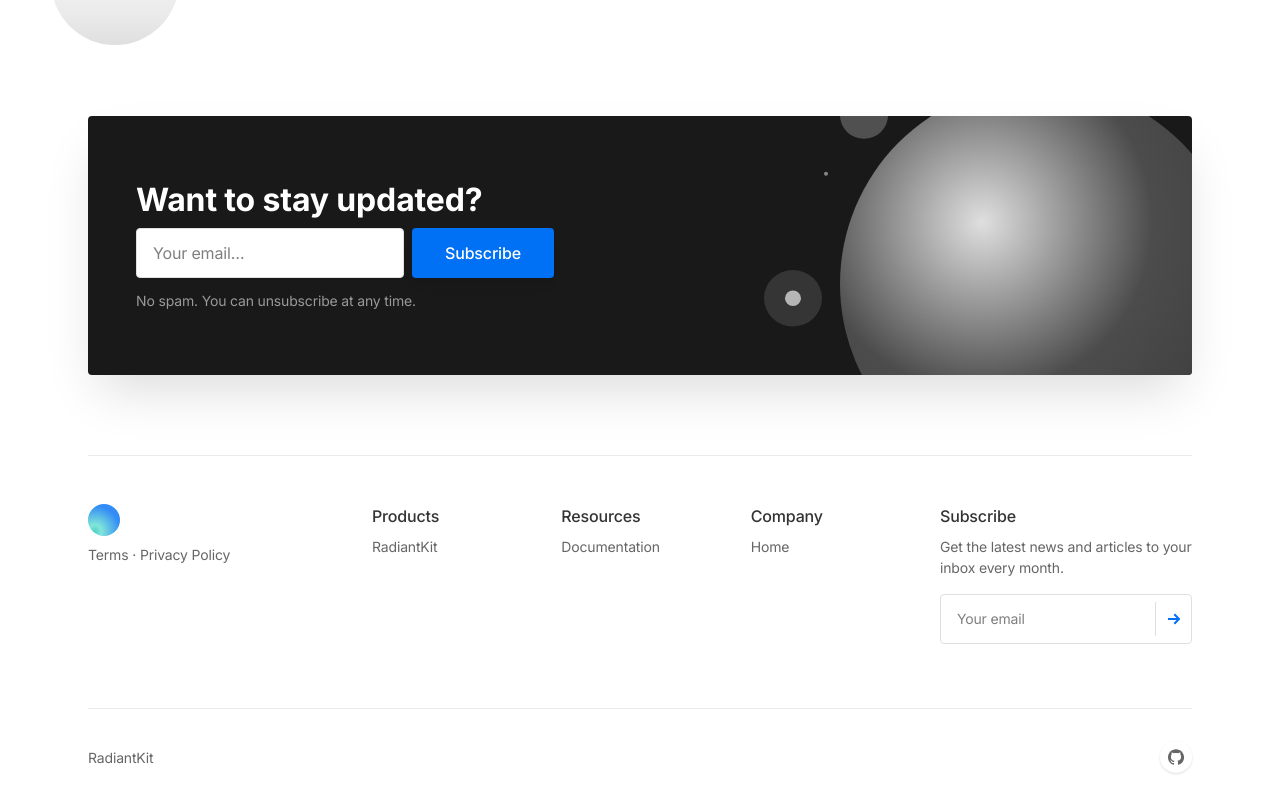
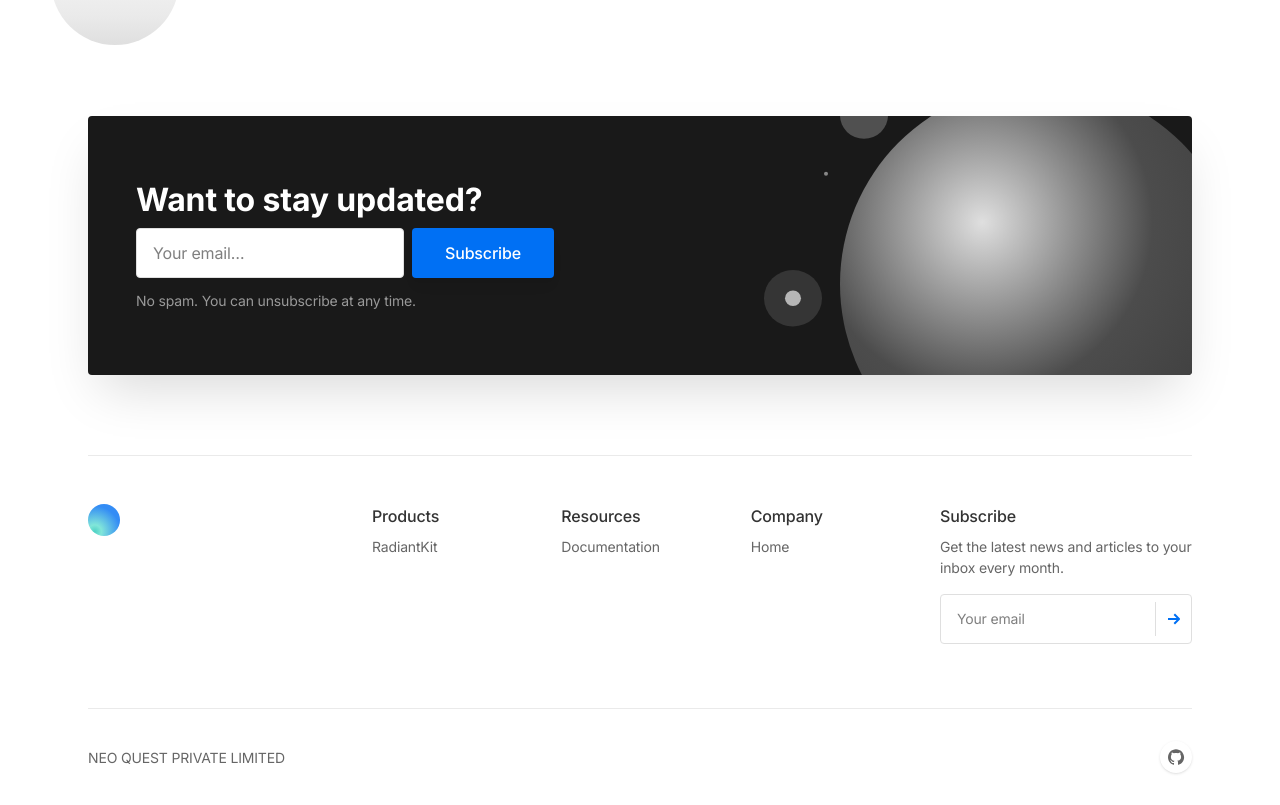
Before and after one commit to radiant-labs/radiant-labs.github.io, a Next.js app: page / in a window 1280 px wide. Shown: the part 542-1347 px from the top of the page. Built offline with nearby package versions, Linux system fonts and the light colour scheme.

Commit message:
Adds copyright

```diff
--- a/components/ui/footer.tsx
+++ b/components/ui/footer.tsx
@@ -13,9 +13,9 @@ export default function Footer() {
             <div className="mb-2">
               <Logo />
             </div>
-            <div className="text-sm text-gray-600">
+            {/* <div className="text-sm text-gray-600">
               <a href="#0" className="text-gray-600 hover:text-gray-900 hover:underline transition duration-150 ease-in-out">Terms</a> · <a href="#0" className="text-gray-600 hover:text-gray-900 hover:underline transition duration-150 ease-in-out">Privacy Policy</a>
-            </div>
+            </div> */}
           </div>
 
           {/* 2nd block */}
@@ -105,7 +105,7 @@ export default function Footer() {
           </ul>
 
           {/* Copyrights note */}
-          <div className="text-sm text-gray-600 mr-4">RadiantKit</div>
+          <div className="text-sm text-gray-600 mr-4">NEO QUEST PRIVATE LIMITED</div>
 
         </div>
 
```
